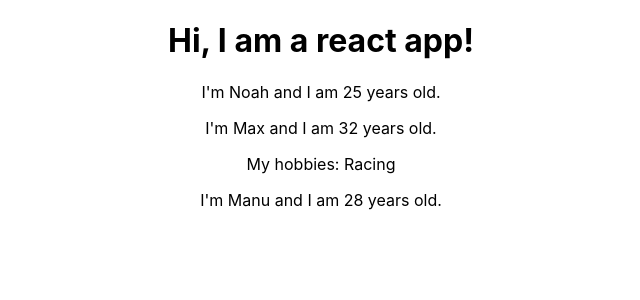
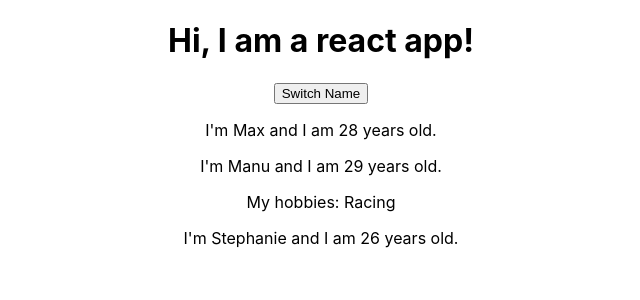
Before and after one commit to nanderson815/ReactCourseProject1, a React (Create React App) app: page / in a window 1280 px wide. Shown: the top 300 px of the page, without its empty margins (319-959 px from the left). Built offline with nearby package versions, Linux system fonts and the light colour scheme.

Commit message:
adding new component

```diff
--- a/src/App.js
+++ b/src/App.js
@@ -3,13 +3,22 @@
 import Person from './Person/Person';
 
 class App extends Component {
+  state = {
+    persons: [
+      {name: 'Max', age: 28},
+      {name: 'Manu', age: 29},
+      {name: 'Stephanie', age: 26}
+    ]
+  }
+
   render() {
     return (
       <div className="App">
         <h1>Hi, I am a react app!</h1>
-        <Person name="Noah" age="25" />
-        <Person name="Max" age="32">My hobbies: Racing</Person>
-        <Person name="Manu" age="28" />
+        <button>Switch Name</button>
+        <Person name={this.state.persons[0].name} age={this.state.persons[0].age} />
+        <Person name={this.state.persons[1].name} age={this.state.persons[1].age}>My hobbies: Racing</Person>
+        <Person name={this.state.persons[2].name} age={this.state.persons[2].age} />
       </div>
     );
   }
```
